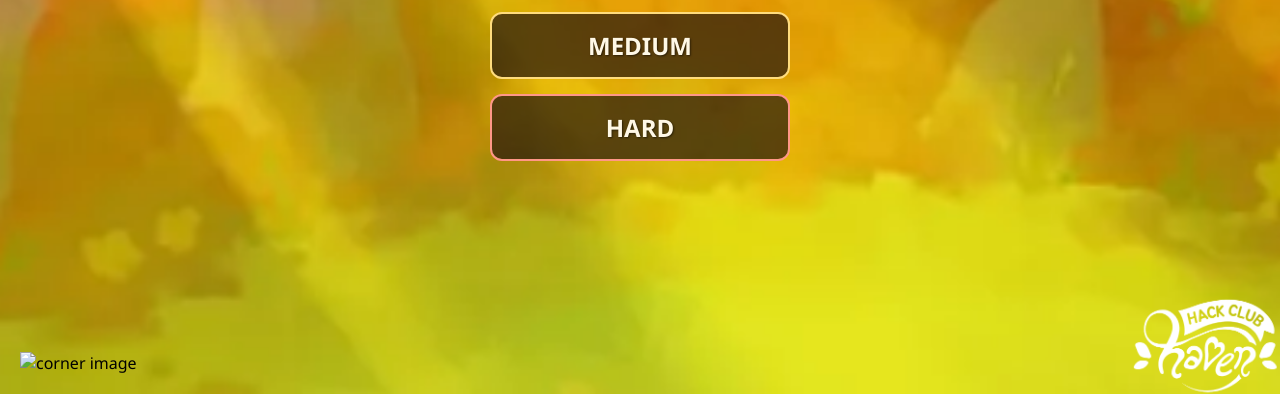
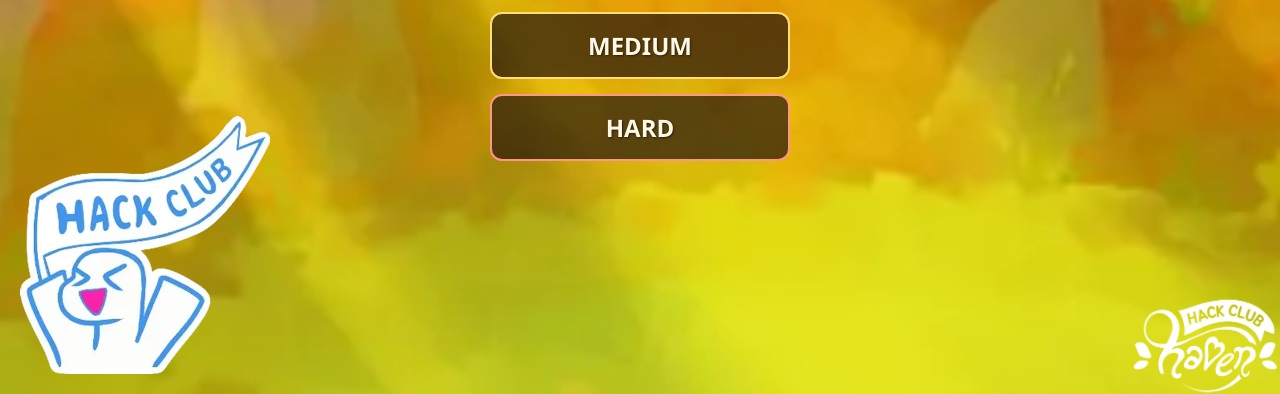
Before and after one commit to be-keb/BounceHaven, a plain HTML site: page index.html in a window 1280 px wide. Shown: the part 406-800 px from the top of the page. Drawn offline with Linux system fonts and the light colour scheme.

Commit message:
Update index.html

```diff
--- a/index.html
+++ b/index.html
@@ -10,7 +10,7 @@
   <img src="assets/hckclb.png" id="corner-image" alt="corner image">
   <img src="assets/des1.png" id="left" alt="corner image">
   <img src="assets/des2.png" id="right" alt="corner image">
-    <img src="assets/btm_lft.webp" id="btm" alt="corner image" style="position: fixed; bottom: 20px; left: 20px; width: 250px; height: auto; z-index: 10; pointer-events: none;">
+    <img src="assets/btm_lft.png" id="btm" alt="corner image" style="position: fixed; bottom: 20px; left: 20px; width: 250px; height: auto; z-index: 10; pointer-events: none;">
 
   <div class="menu-container" id="main-menu">
     <h1>BounceHaven</h1>
```
